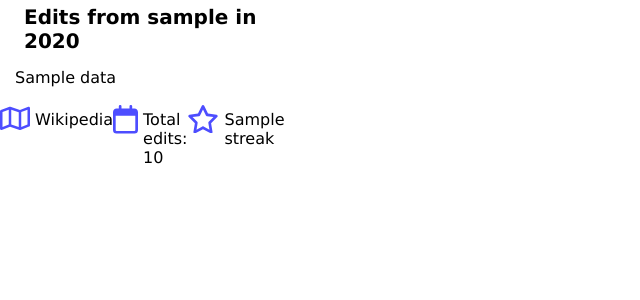
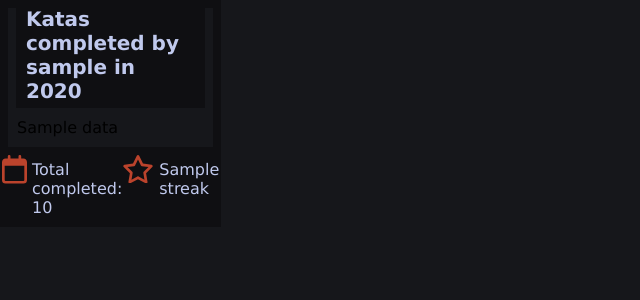
Before and after one commit to JoseDeFreitas/codewars-activity-chart, a FastAPI app: template src/templates/userchart.html in a window 1280 px wide. Shown: the top 300 px of the page, without its empty margins (0-640 px from the left). Run offline with FastAPI, Linux system fonts and the light colour scheme; the template is opened without the code that fills it: most values are stand-ins (such as "Sample title", 1, 10 or a date in 2020); a database or web service that is not in the repository returns one stand-in record (values such as "Sample title"); data that the repository does not hold is empty.

Commit message:
Change style

```diff
--- a/src/static/global.css
+++ b/src/static/global.css
@@ -3,6 +3,7 @@
 body {
     font-family: Verdana, sans-serif;
     margin: 0;
+    background-color: #16171b;
 }
 
 /* Unique */
@@ -17,37 +18,43 @@ body {
     visibility: hidden;
 }
 
+.day-level-0 {
+    background-color: #0f0f12;
+}
+
 .day-level-1 {
-    background-color: #bfbfff;
+    background-color: #ba9b95;
 }
 
 .day-level-2 {
-    background-color: #9999ff;
+    background-color: #ba8277;
 }
 
 .day-level-3 {
-    background-color: #7373ff;
+    background-color: #ba6959;
 }
 
 .day-level-4 {
-    background-color: #4d4dff;
+    background-color: #ba513c;
 }
 
 .day-level-5 {
-    background-color: #2626ff;
+    background-color: #ba381e;
 }
 
 .day-level-6 {
-    background-color: #0000ff;
+    background-color: #ba1f00;
 }
 
 /* Structured */
 
-#contributions-chart {
-    border-radius: 6px;
+#activity-chart {
     display: grid;
     grid-template-rows: min-content 1fr min-content;
     width: min-content;
+    background-color: #16171b;
+    border: 2px solid #0f0f12;
+    box-shadow: 0px 0px 0px 6px rgba(15, 15, 18, 1) inset;
 }
 
 #user-and-year {
@@ -60,7 +67,8 @@ body {
     margin: 0;
     padding: 5px 10px;
     font-size: 20px;
-    border-radius: 0 0 6px 6px;
+    color: #c0c9ed;
+    background-color: #0f0f12;
 }
 
 #year-container {
@@ -77,6 +85,7 @@ body {
 .month .month-title {
     margin: 4px auto;
     font-size: 14px;
+    color: #555969;
 }
 
 .month .month-container {
@@ -92,7 +101,6 @@ body {
 .week .day {
     width: 14px;
     height: 14px;
-    border-radius: 2px;
     margin: 2px;
     position: relative;
 }
@@ -105,11 +113,12 @@ body {
     margin-left: -110px;
     text-align: center;
     padding: 5px 0;
-    border-radius: 6px;
     position: absolute;
     z-index: 1;
     font-size: 11px;
     opacity: 0.9;
+    color: #bcc5e8;
+    background-color: #333333;
 }
 
 .day:hover .tooltip-text {
@@ -121,7 +130,8 @@ body {
     margin: 5px 0 0;
     padding: 8px 0;
     display: grid;
-    grid-template-columns: 1fr 1fr 1fr;
+    grid-template-columns: 1fr 1fr;
+    background-color: #0f0f12;
 }
 
 #additional-info div {
@@ -131,10 +141,14 @@ body {
 }
 
 #additional-info svg {
-    fill: #4d4dff;
+    fill: #bb432c;
 }
 
 #additional-info span {
     margin: 5px 0 0 5px;
     font-size: 16px;
 }
+
+#additional-info div span {
+    color: #c0c9ed;
+}
--- a/src/templates/nodata.html
+++ b/src/templates/nodata.html
@@ -1,7 +1,7 @@
 <!DOCTYPE html>
 <html lang="en">
     <head>
-        <title>Wikipedia Edits Chart</title>
+        <title>Codewars Activity Chart</title>
         <link href="static/global.css" rel="stylesheet">
     </head>
     <body>
--- a/src/templates/userchart.html
+++ b/src/templates/userchart.html
@@ -1,34 +1,27 @@
 <!DOCTYPE html>
 <html lang="en">
     <head>
-        <title>Wikipedia Edits Chart</title>
+        <title>Codewars Activity Chart</title>
         <link href="static/global.css" rel="stylesheet">
-        <link href="static{{ aspect }}" rel="stylesheet">
     </head>
     <body>
-        <main id="contributions-chart">
+        <main id="activity-chart">
             <div id="user-and-year">
-                <h1>Edits from {{ username }} in {{ year }}</h1>
+                <h1>Katas completed by {{ username }} in {{ year }}</h1>
             </div>
             <div id="year-container">
                 {{ data|safe }}
             </div>
             <div id="additional-info">
-                <div id="project-language">
+                <div id="total-activity">
                     <div>
-                        <svg xmlns="http://www.w3.org/2000/svg" viewBox="0 0 576 512" width="30" height="26.666" title="The language of the Wikipedia project"><!--! Font Awesome Pro 6.2.0 by @fontawesome - https://fontawesome.com License - https://fontawesome.com/license (Commercial License) Copyright 2022 Fonticons, Inc. --><path d="M565.6 36.24C572.1 40.72 576 48.11 576 56V392C576 401.1 569.8 410.9 560.5 414.4L392.5 478.4C387.4 480.4 381.7 480.5 376.4 478.8L192.5 417.5L32.54 478.4C25.17 481.2 16.88 480.2 10.38 475.8C3.882 471.3 0 463.9 0 456V120C0 110 6.15 101.1 15.46 97.57L183.5 33.57C188.6 31.6 194.3 31.48 199.6 33.23L383.5 94.52L543.5 33.57C550.8 30.76 559.1 31.76 565.6 36.24H565.6zM48 421.2L168 375.5V90.83L48 136.5V421.2zM360 137.3L216 89.3V374.7L360 422.7V137.3zM408 421.2L528 375.5V90.83L408 136.5V421.2z"/></svg>
-                        <span>Wikipedia</span>
-                    </div>
-                </div>
-                <div id="total-contributions">
-                    <div>
-                        <svg xmlns="http://www.w3.org/2000/svg" viewBox="0 0 3.349 3.826" width="25" height="28.571" title="Total amount of edits in the year"><!--! Font Awesome Pro 6.2.0 by @fontawesome - https://fontawesome.com License - https://fontawesome.com/license (Commercial License) Copyright 2022 Fonticons, Inc. --><path d="M1.136 0.479h1.076V0.179a0.179 0.179 0 1 1 0.359 0v0.299h0.299c0.264 0 0.479 0.214 0.479 0.479v2.391a0.479 0.479 0 0 1 -0.479 0.479H0.479A0.479 0.479 0 0 1 0 3.349v-2.391C0 0.693 0.214 0.479 0.479 0.479h0.299V0.179a0.179 0.179 0 1 1 0.359 0v0.299zM0.359 3.349c0 0.066 0.054 0.119 0.119 0.119h2.391a0.119 0.119 0 0 0 0.119 -0.119V1.435H0.359v1.914z"/></svg>
-                        <span>Total edits: {{ total }}</span>
+                        <svg xmlns="http://www.w3.org/2000/svg" viewBox="0 0 3.349 3.826" width="25" height="28.571" title="Total amount of katas completed in the year"><!--! Font Awesome Pro 6.2.0 by @fontawesome - https://fontawesome.com License - https://fontawesome.com/license (Commercial License) Copyright 2022 Fonticons, Inc. --><path d="M1.136 0.479h1.076V0.179a0.179 0.179 0 1 1 0.359 0v0.299h0.299c0.264 0 0.479 0.214 0.479 0.479v2.391a0.479 0.479 0 0 1 -0.479 0.479H0.479A0.479 0.479 0 0 1 0 3.349v-2.391C0 0.693 0.214 0.479 0.479 0.479h0.299V0.179a0.179 0.179 0 1 1 0.359 0v0.299zM0.359 3.349c0 0.066 0.054 0.119 0.119 0.119h2.391a0.119 0.119 0 0 0 0.119 -0.119V1.435H0.359v1.914z"/></svg>
+                        <span>Total completed: {{ total }}</span>
                     </div>
                 </div>
                 <div id="current-streak">
                     <div>
-                        <svg xmlns="http://www.w3.org/2000/svg" viewBox="0 0 32 28.444" width="32" height="28.444" title="Longest or current streak of edits"><!--! Font Awesome Pro 6.2.0 by @fontawesome - https://fontawesome.com License - https://fontawesome.com/license (Commercial License) Copyright 2022 Fonticons, Inc. --><path d="M15.994 0c0.511 0 0.978 0.292 1.2 0.752l3.811 7.849 8.518 1.261c0.5 0.072 0.912 0.423 1.072 0.9 0.156 0.484 0.028 1.011 -0.328 1.36L24.088 18.244l1.46 8.639c0.083 0.5 -0.121 1.011 -0.538 1.305 -0.41 0.295 -1.006 0.333 -1.405 0.095l-7.61 -4.067 -7.656 4.067c-0.4 0.24 -0.944 0.2 -1.36 -0.095 -0.41 -0.295 -0.617 -0.806 -0.584 -1.305l1.505 -8.639L1.728 12.121c-0.359 -0.349 -0.487 -0.878 -0.329 -1.36 0.157 -0.477 0.572 -0.828 1.072 -0.9l8.512 -1.261 3.811 -7.849C15.022 0.292 15.482 0 15.994 0zm0 4.387L13.078 10.4c-0.195 0.394 -0.572 0.672 -1.006 0.739L5.498 12.105 10.272 16.833c0.306 0.306 0.444 0.745 0.372 1.172l-1.123 6.644 5.844 -3.122c0.394 -0.211 0.867 -0.211 1.256 0l5.844 3.122 -1.123 -6.644c-0.072 -0.428 0.072 -0.867 0.377 -1.172l4.772 -4.728 -6.573 -0.967c-0.439 -0.067 -0.816 -0.344 -1.006 -0.739L15.994 4.387z"/></svg>
+                        <svg xmlns="http://www.w3.org/2000/svg" viewBox="0 0 32 28.444" width="32" height="28.444" title="Longest or current streak of katas completed"><!--! Font Awesome Pro 6.2.0 by @fontawesome - https://fontawesome.com License - https://fontawesome.com/license (Commercial License) Copyright 2022 Fonticons, Inc. --><path d="M15.994 0c0.511 0 0.978 0.292 1.2 0.752l3.811 7.849 8.518 1.261c0.5 0.072 0.912 0.423 1.072 0.9 0.156 0.484 0.028 1.011 -0.328 1.36L24.088 18.244l1.46 8.639c0.083 0.5 -0.121 1.011 -0.538 1.305 -0.41 0.295 -1.006 0.333 -1.405 0.095l-7.61 -4.067 -7.656 4.067c-0.4 0.24 -0.944 0.2 -1.36 -0.095 -0.41 -0.295 -0.617 -0.806 -0.584 -1.305l1.505 -8.639L1.728 12.121c-0.359 -0.349 -0.487 -0.878 -0.329 -1.36 0.157 -0.477 0.572 -0.828 1.072 -0.9l8.512 -1.261 3.811 -7.849C15.022 0.292 15.482 0 15.994 0zm0 4.387L13.078 10.4c-0.195 0.394 -0.572 0.672 -1.006 0.739L5.498 12.105 10.272 16.833c0.306 0.306 0.444 0.745 0.372 1.172l-1.123 6.644 5.844 -3.122c0.394 -0.211 0.867 -0.211 1.256 0l5.844 3.122 -1.123 -6.644c-0.072 -0.428 0.072 -0.867 0.377 -1.172l4.772 -4.728 -6.573 -0.967c-0.439 -0.067 -0.816 -0.344 -1.006 -0.739L15.994 4.387z"/></svg>
                         <span>{{ streak }}</span>
                     </div>
                 </div>
```
Also changed, not shown: src/static/dark.css (deleted, +0 -35 lines), src/static/light.css (deleted, +0 -35 lines).
